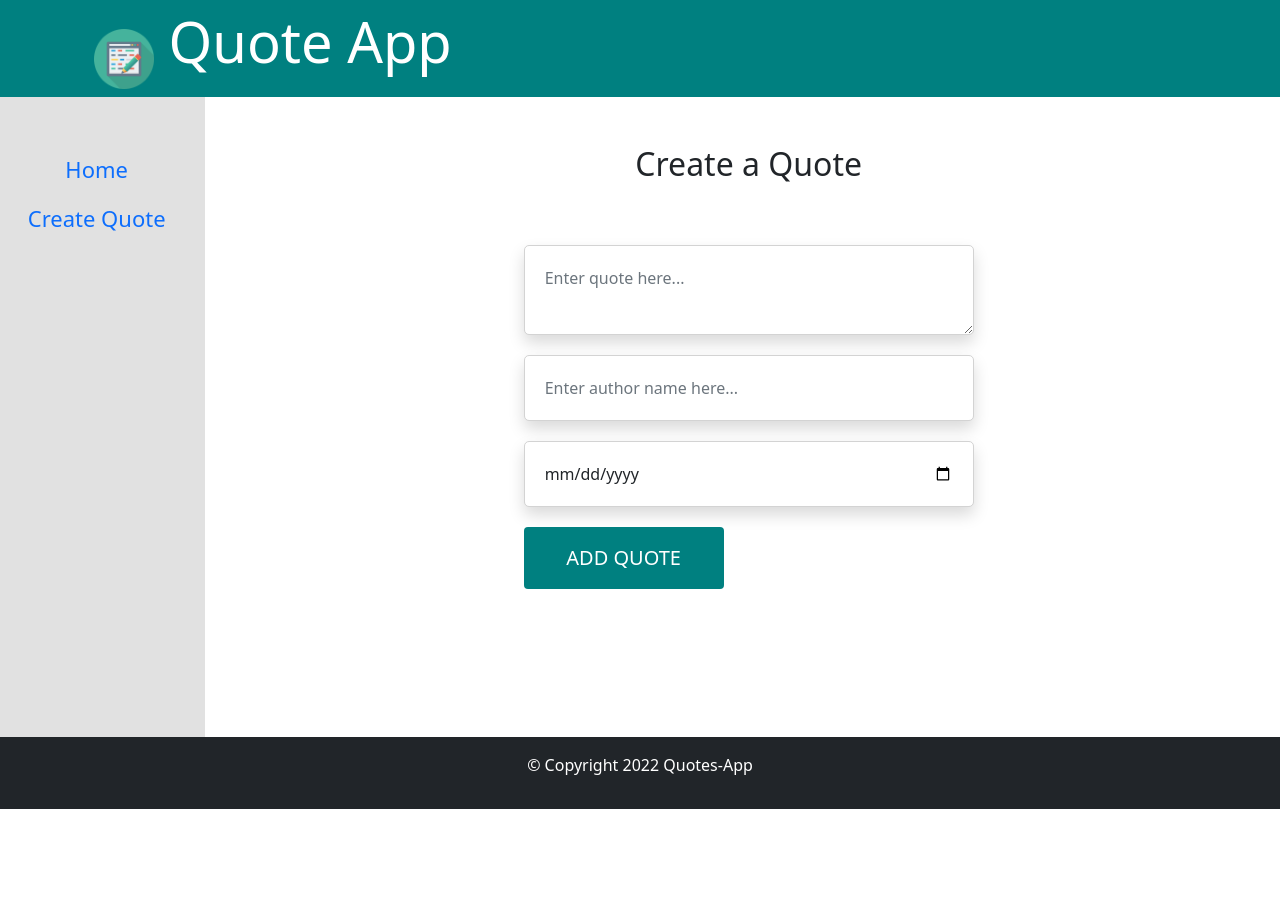
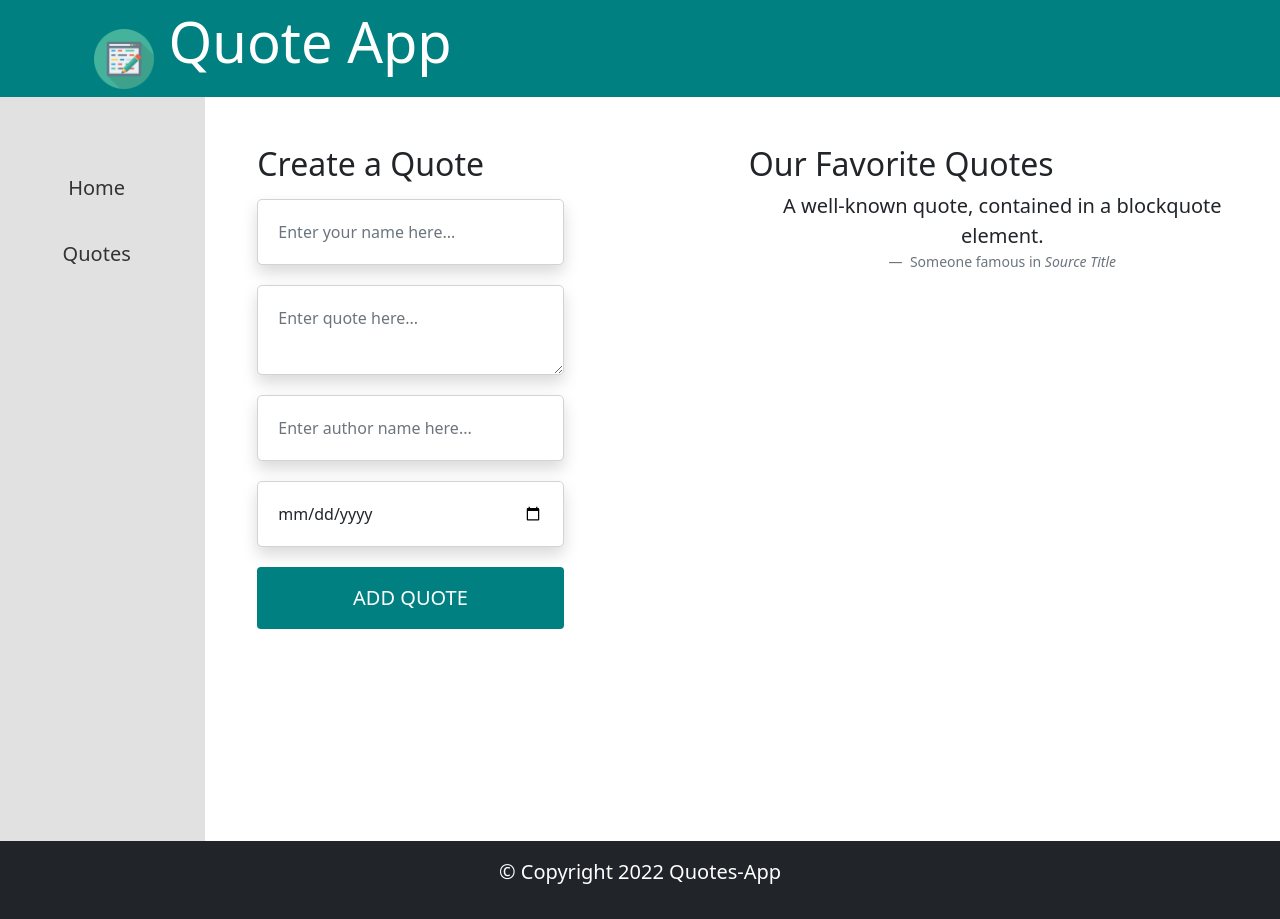
Before and after one commit to bignimz/quotes-web-app, an Angular app: page / in a window 1280 px wide. Before the commit the page ends 809 px from the top, so only its background shows below. Built offline with nearby package versions, Linux system fonts and the light colour scheme.

Commit message:
generated a quote class

```diff
--- a/src/app/app.component.css
+++ b/src/app/app.component.css
@@ -7,22 +7,38 @@
       padding: 20px;
       text-align: center;
       font-size: 22px;
-      height: 80vh;
+}
+
+.side-link {
+      font-size: 20px;
+      color: #333;
+      margin-top: 20px;
+}
+
+.side-link:hover{
+      color: teal;
+}
+
+.active {
+      color: teal;
 }
 
 .main-body {
-      position: relative;
+      margin-bottom: 212px;
+      /* background-image: linear-gradient(rgba(0,0,0,.8), rgba(0,0,0,.9)), url("../assets/web.png");
+      background-position: center;
+      background-repeat: no-repeat; */
 }
 
-.form {
-      position: absolute;
+/* .form {
+      position: relative;
       top: 50%;
       left: 50%;
       transform: translate(-50%, -50%);
-}
+} */
 
 .input{
-      width: 450px;
+      width: 550px;
       max-width: 100%;
       margin: 0 auto;
       padding: 20px;
@@ -32,12 +48,23 @@
       display: block;
 }
 
+.button-area {
+      width: 100%;
+      text-align: center;
+}
+
 .quote-btn {
       background-color: teal;
       color: white;
       padding: 15px 40px;
-      width: 200px;
+      width: 550px;
+      max-width: 100%;
       margin: 0 auto;
       font-size: 20px;
       text-transform: uppercase;
 }
+
+.home {
+      max-height: 600px;
+      overflow-y: scroll;
+}
--- a/src/app/app.component.html
+++ b/src/app/app.component.html
@@ -19,11 +19,21 @@
   </div>
 
   <!-- Main body / create quote -->
-  <div class="main-body col-lg-10 col-md-10 col-sm-12 py-5">
-    <h2 class="create-app-title text-center">Create a Quote</h2>
-
+  <div class="main-body col-lg-10 col-md-10 col-sm-12 pt-5">
+    <div class="container d-flex flex-wrap justify-content-between">
       <!-- Quote Form -->
-    <form action="" class="form" style="max-width: 650px">
+      <form
+        action=""
+        class="form px-3 col-lg-4 col-md-8 col-sm-12"
+        style="max-width: 650px"
+      >
+        <h2 class="create-app-title mb-3">Create a Quote</h2>
+        <input
+          type="text"
+          class="form-control input shadow"
+          placeholder="Enter your name here..."
+          required
+        />
         <textarea
           class="form-control input shadow"
           id="validationTextarea"
@@ -36,10 +46,18 @@
           placeholder="Enter author name here..."
         />
         <input type="date" class="form-control input shadow" />
-      <div>
+        <div class="button-area">
           <button class="btn quote-btn">Add Quote</button>
         </div>
       </form>
+
+      <!-- Quotes Display -->
+      <div class="home col-lg-6 col-md-8 col-sm-12">
+        <h2>Our Favorite Quotes</h2>
+        <app-home></app-home>
+      </div>
+      <!-- <router-outlet></router-outlet> -->
+    </div>
   </div>
 </div>
 
--- a/src/app/footer/footer.component.html
+++ b/src/app/footer/footer.component.html
@@ -1,5 +1,5 @@
 <div class="footer bg-dark text-white text-center py-3">
   <div class="container">
-    <p class="copyright">&copy; Copyright 2022 Quotes-App</p>
+    <p class="copyright fs-5">&copy; Copyright 2022 Quotes-App</p>
   </div>
 </div>
--- a/src/app/home/home.component.html
+++ b/src/app/home/home.component.html
@@ -1 +1,16 @@
-<p>home works!</p>
+<!-- <p>home works!</p> -->
+<!-- <div (click)="showQuote(quote)" *ngFor="let quote of quotes">
+  <pre>{{ quote.title }}</pre>
+</div>
+
+<div class="quote-results">
+  <pre>{{ selectedQuote | json }}</pre>
+</div> -->
+<figure class="text-center">
+  <blockquote class="blockquote">
+    <p>A well-known quote, contained in a blockquote element.</p>
+  </blockquote>
+  <figcaption class="blockquote-footer">
+    Someone famous in <cite title="Source Title">Source Title</cite>
+  </figcaption>
+</figure>
--- a/src/app/home/home.component.ts
+++ b/src/app/home/home.component.ts
@@ -7,9 +7,45 @@ import { Component, OnInit } from '@angular/core';
 })
 export class HomeComponent implements OnInit {
 
+  quotes = [
+    {
+      id: 1,
+      title: 'Quote 1',
+      description: 'Description one',
+      author: 'John Doe',
+      date: '10.04.2022'
+    },
+    {
+      id: 2,
+      title: 'Quote 2',
+      description: 'Description one',
+      author: 'John Doe',
+      date: '10.04.2022'
+    },
+    {
+      id: 3,
+      title: 'Quote 3',
+      description: 'Description one',
+      author: 'John Doe',
+      date: '10.04.2022'
+    },
+    {
+      id: 4,
+      title: 'Quote 4',
+      description: 'Description one',
+      author: 'John Doe',
+      date: '10.04.2022'
+    }
+  ];
+  selectedQuote: any;
+
   constructor() { }
 
   ngOnInit(): void {
   }
 
+  showQuote(quote: any){
+    this.selectedQuote = quote;
+  }
+
 }
--- a/src/styles.css
+++ b/src/styles.css
@@ -1,2 +1,6 @@
 /* You can add global styles to this file, and also import other style files */
 @import "~bootstrap/dist/css/bootstrap.css";
+
+body {
+      overflow-x: hidden;
+}
```
Also changed, not shown: src/app/app.component.ts (+6 -2 lines), src/app/quote.ts (added, +12 -0 lines), 1 other file (tests, documents, lock files or other folders). Lines whose indentation alone changed are shown as unchanged.
